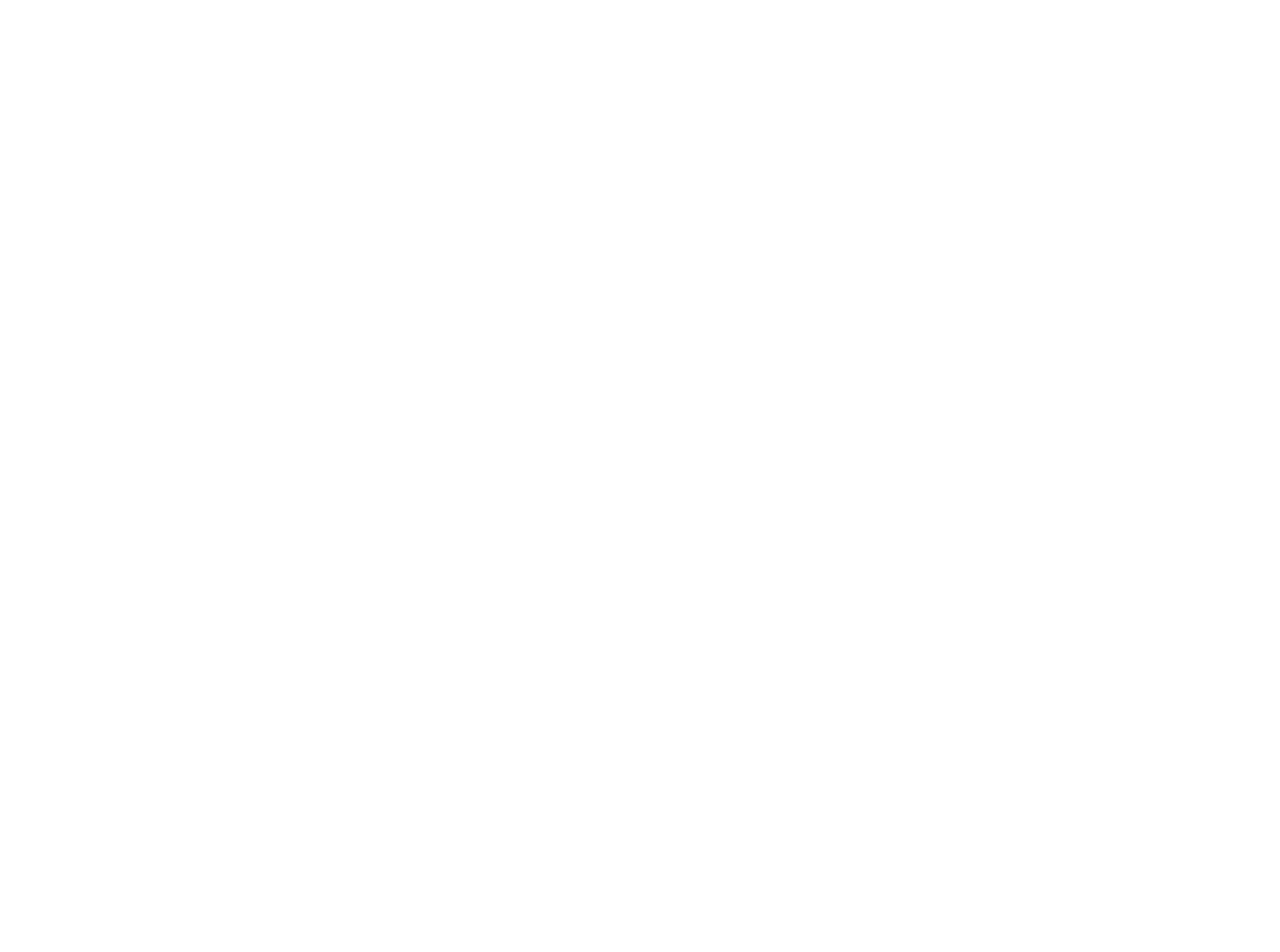
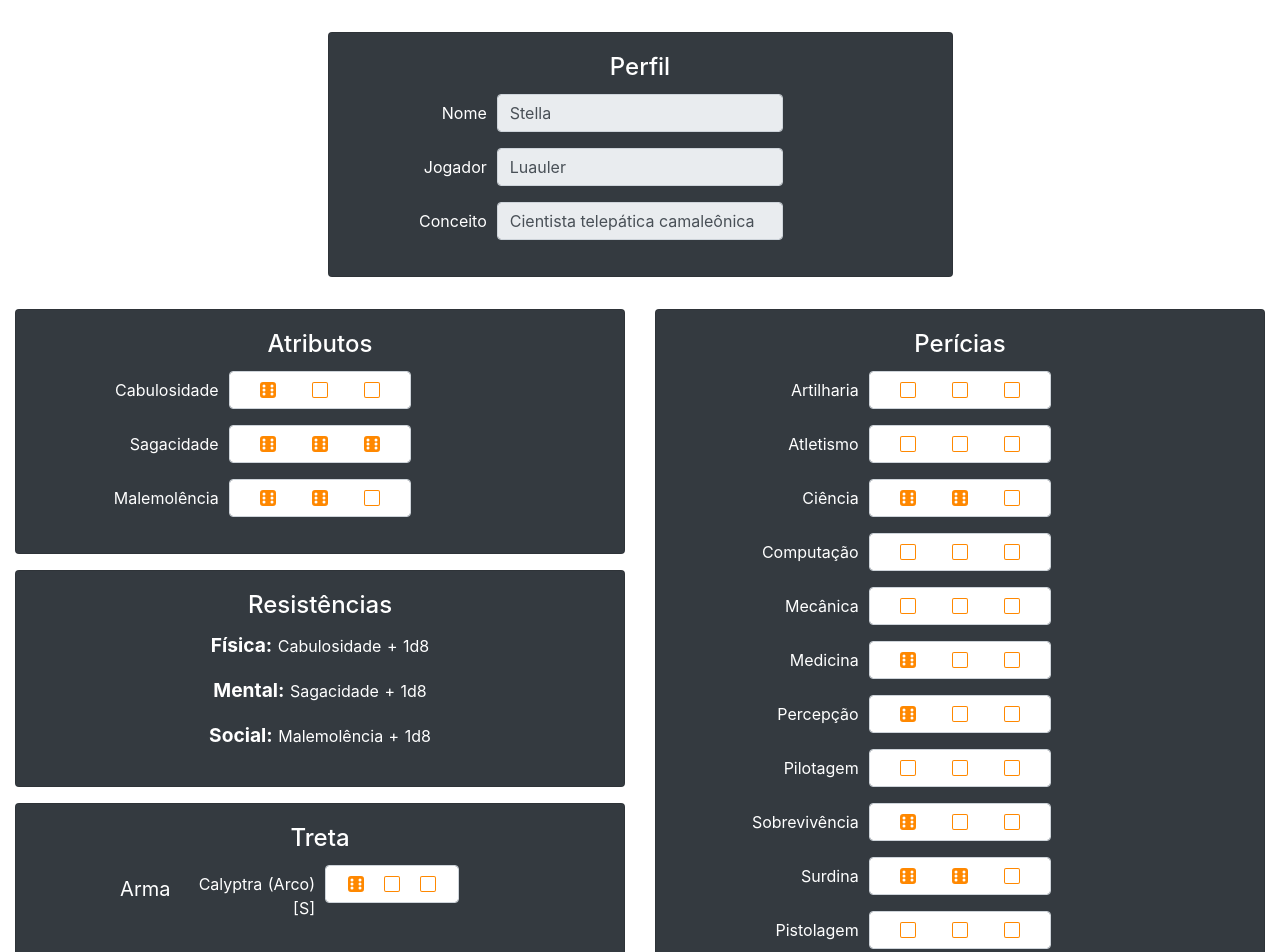
Before and after one commit to LuanMaia/sacramento-panel, a Nuxt app: page /character/sheet in a window 1280 px wide. Before the commit this address had no page. Shown: the top 952 px of the page. Before the commit the page ends 800 px from the top, so only its background shows below. Built offline with nearby package versions, Linux system fonts and the light colour scheme.

Commit message:
changing rating icon and Character Sheet page

```diff
--- a/components/RatingField.vue
+++ b/components/RatingField.vue
@@ -7,7 +7,15 @@
       v-bind:label-for="id"
       label-align-sm="right"
     >
-      <b-form-rating v-bind:id="id" v-model="value" stars="3" color="#ff8800" :readonly="readonly">
+      <b-form-rating
+        v-bind:id="id"
+        v-model="value"
+        stars="3"
+        color="#ff8800"
+        :readonly="readonly"
+        icon-full="dice6-fill"
+        icon-empty="square"
+      >
       </b-form-rating>
     </b-form-group>
   </div>
--- /dev/null
+++ b/pages/character/sheet.vue
@@ -0,0 +1,149 @@
+<template>
+  <div class="container">
+    <div class="character-sheet">
+      <div class="character-profile">
+        <ProfileGroup
+          :name="name"
+          :player="player"
+          :description="description"
+          :readonly="true"
+        />
+      </div>
+      <div class="character-info row">
+        <div class="col">
+          <AttributesFieldGroup
+            class="info-group"
+            v-bind:attributes="attributes"
+            :readonly="true"
+          />
+          <EndurancesFieldGroup
+            class="info-group"
+            v-bind:endurances="endurances"
+            :readonly="true"
+          />
+          <BattleInventoryGroup
+            class="info-group"
+            :battleInventory="battleInventory"
+            :readonly="true"
+          />
+        </div>
+        <div class="col">
+          <ExpertisesFieldGroup
+            class="info-group"
+            v-bind:expertises="expertises"
+            :readonly="true"
+          />
+          <CharacteristicsGroup
+            class="info-group"
+            :characteristics="characteristics"
+          />
+        </div>
+      </div>
+    </div>
+  </div>
+</template>
+
+<script lang="ts">
+import Vue from 'vue'
+import { BootstrapVue, BootstrapVueIcons } from 'bootstrap-vue'
+import { Attributes } from '@/assets/classes/attributes'
+import { Expertises } from '@/assets/classes/expertises'
+import { Endurances } from '@/assets/classes/endurances'
+import { EnduranceAttributeType } from '@/assets/classes/endurance-attribute-type'
+import { DiceType } from '@/assets/classes/dice-type'
+import { BattleInventory } from '@/assets/classes/battle-inventory'
+import { Characteristic } from '@/assets/classes/characteristic'
+
+Vue.use(BootstrapVue)
+Vue.use(BootstrapVueIcons)
+
+export default Vue.extend({
+  data() {
+    return {
+      attributes: {
+        strength: 1,
+        wit: 3,
+        charisma: 2,
+      } as Attributes,
+      expertises: {
+        anger: 0,
+        artillery: 0,
+        athleticism: 0,
+        computation: 0,
+        mechanics: 0,
+        medicine: 1,
+        perception: 1,
+        piloting: 0,
+        science: 2,
+        sincerity: 1,
+        stealth: 2,
+        survival: 1,
+        swindler: 0,
+      } as Expertises,
+      endurances: {
+        physical: {
+          type: EnduranceAttributeType.STRENGTH,
+          dice: DiceType.DICE_1D8,
+        },
+        mental: {
+          type: EnduranceAttributeType.WIT,
+          dice: DiceType.DICE_1D8,
+        },
+        social: {
+          type: EnduranceAttributeType.CHARISMA,
+          dice: DiceType.DICE_1D8,
+        },
+      } as Endurances,
+      battleInventory: {
+        armors: [
+          {
+            power: 1,
+            name: 'Sobtraje nanóico',
+          },
+        ],
+        weapons: [
+          {
+            power: 1,
+            name: 'Calyptra (Arco) [S]',
+          },
+        ],
+      } as BattleInventory,
+      characteristics: [
+        {
+          name: 'Camuflagem camaleônica',
+          description:
+            'Stella ganha mais 1d6 nas rolagens de Surdina com Sagacidade.',
+        },
+      ] as Characteristic[],
+      name: 'Stella',
+      player: 'Luauler',
+      description: 'Cientista telepática camaleônica',
+    }
+  },
+})
+</script>
+
+<style lang="scss">
+.container {
+  margin: 0 auto;
+  min-height: 100vh;
+  max-width: 100vw;
+  display: flex;
+  justify-content: center;
+  align-items: center;
+  text-align: center;
+
+  > .character-sheet {
+    width: 100vw;
+
+    > .character-profile {
+      width: 50%;
+      margin: 2rem auto 2rem auto;
+    }
+
+    > .character-info .info-group {
+      margin-bottom: 1rem;
+    }
+  }
+}
+</style>
```
